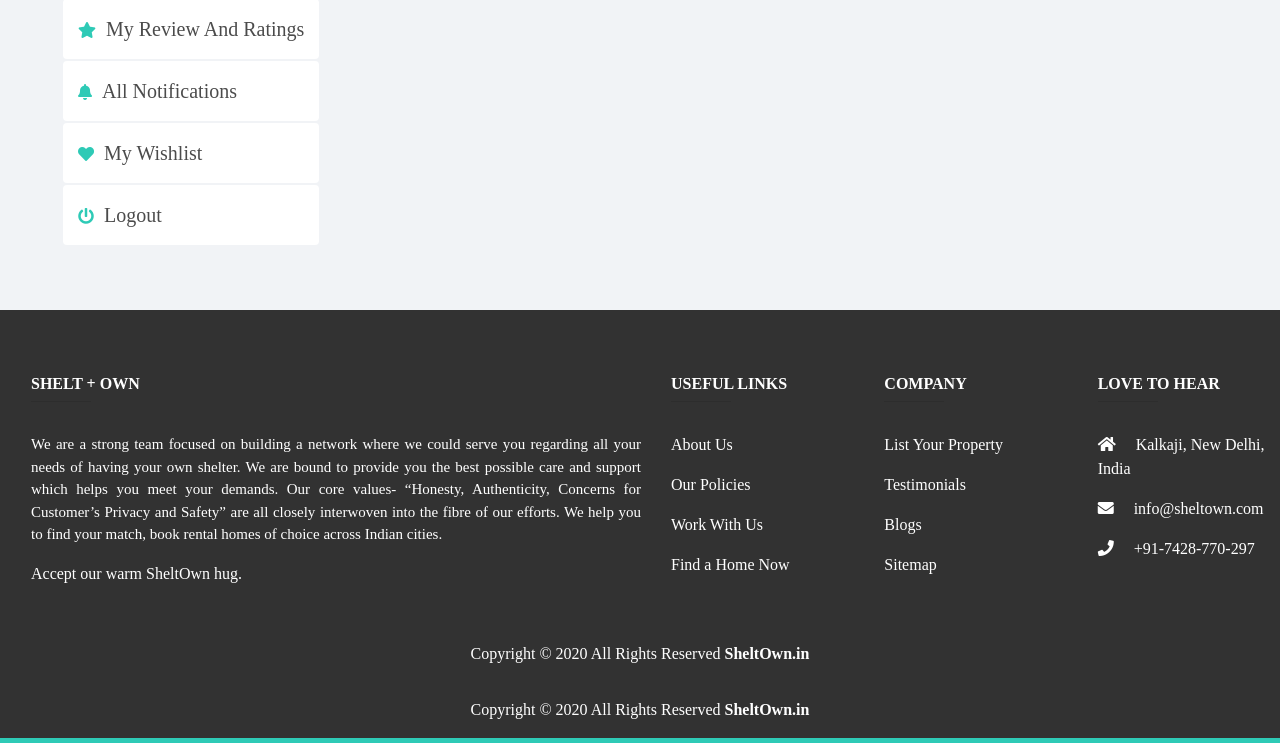
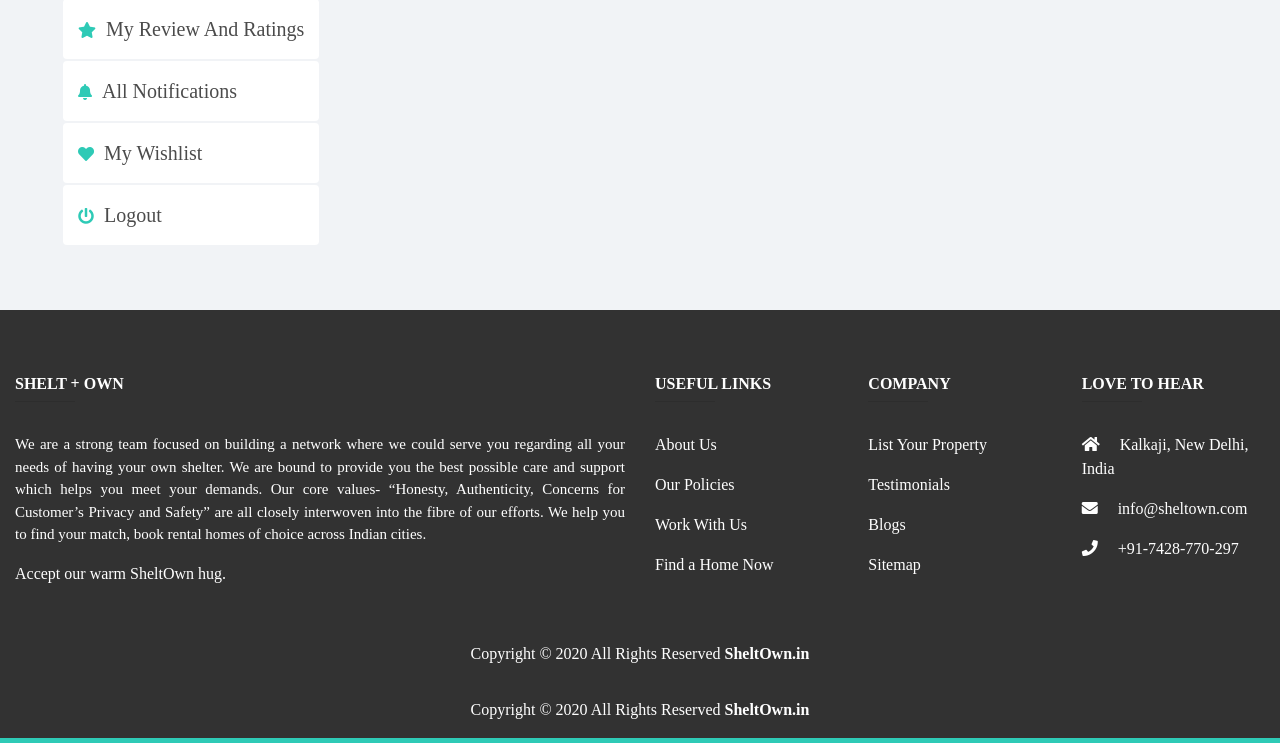
Before and after one commit to ronitparkar/Manasi1803.github.io, a website: page index.html in a window 1280 px wide. Shown: the part 665-1408 px from the top of the page. Drawn offline with nearby package versions, Linux system fonts and the light colour scheme.

Commit message:
Update index.html
Footer alignment is done.
Grid column.

```diff
--- a/index.html
+++ b/index.html
@@ -858,7 +858,7 @@
 <footer class="page-footer font-small lighten-5" style="background-color: #323232;">
 
     <!-- Footer Links -->
-    <div class="container-fluid mx-lg-3 pt-5 text-center text-md-left">
+    <div class="container-fluid mx-lg-0 pt-5 text-center text-md-left">
 
         <!-- Grid row -->
         <div class="row mt-3 white-text">
```
